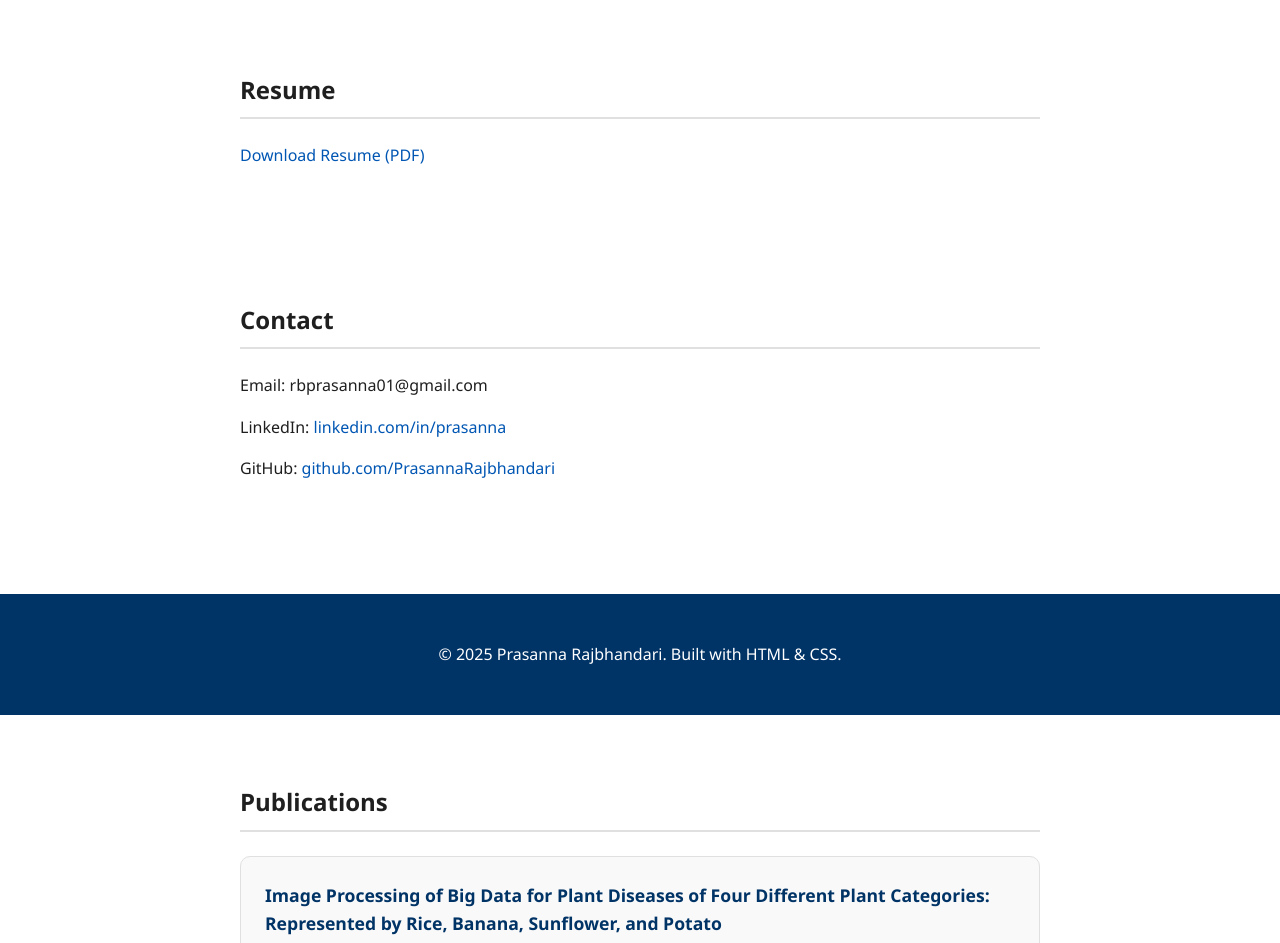
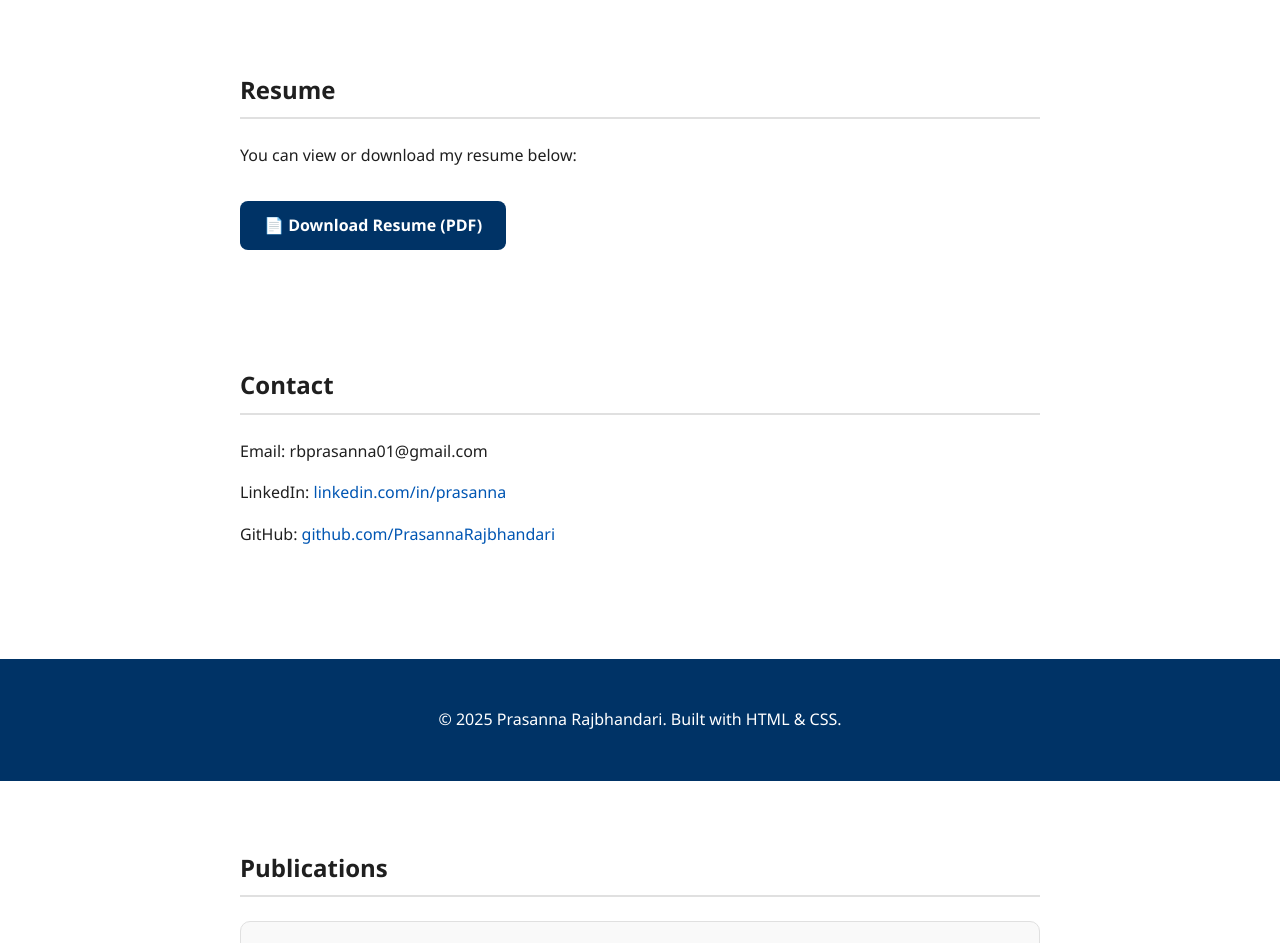
Before and after one commit to PrasannaRajbhandari/prasannarajbhandari.github.io, a plain HTML site: page index.html in a window 1280 px wide. Shown: the part 1281-2224 px from the top of the page. Drawn offline with Linux system fonts and the light colour scheme.

Commit message:
Add resume and download button

```diff
--- a/index.html
+++ b/index.html
@@ -45,7 +45,8 @@
 
   <section id="resume">
     <h2>Resume</h2>
-    <p><a href="resume.pdf" target="_blank">Download Resume (PDF)</a></p>
+    <p>You can view or download my resume below:</p>
+    <a href="resume.pdf" target="_blank" class="resume-button">📄 Download Resume (PDF)</a>
   </section>
 
   <section id="contact">
--- a/style.css
+++ b/style.css
@@ -137,3 +137,18 @@ footer {
   margin-top: 1rem;
   border-radius: 8px;
 }
+.resume-button {
+  display: inline-block;
+  margin-top: 1rem;
+  padding: 0.75rem 1.5rem;
+  background-color: var(--primary-color);
+  color: white;
+  border-radius: 8px;
+  text-decoration: none;
+  font-weight: 600;
+  transition: background-color 0.3s ease;
+}
+
+.resume-button:hover {
+  background-color: var(--accent-color);
+}
```
Also changed, not shown: 1 other file.
